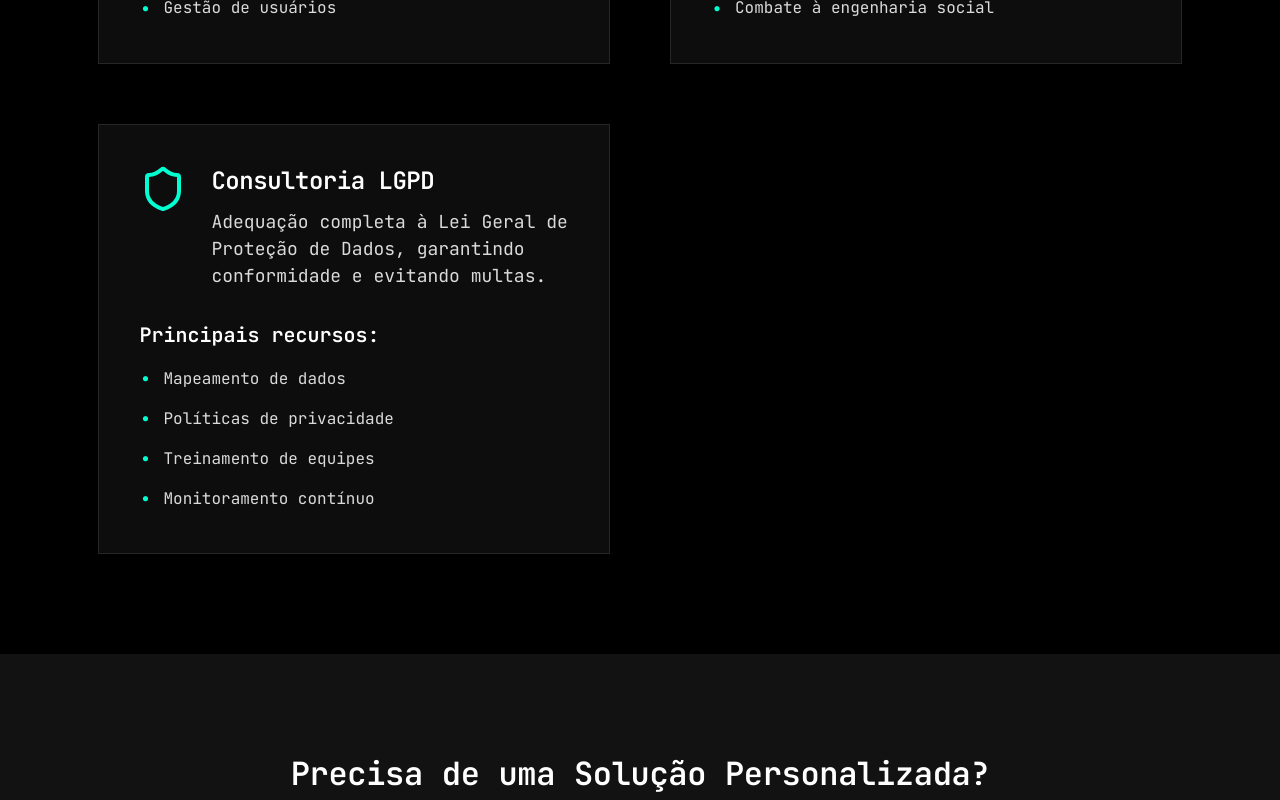
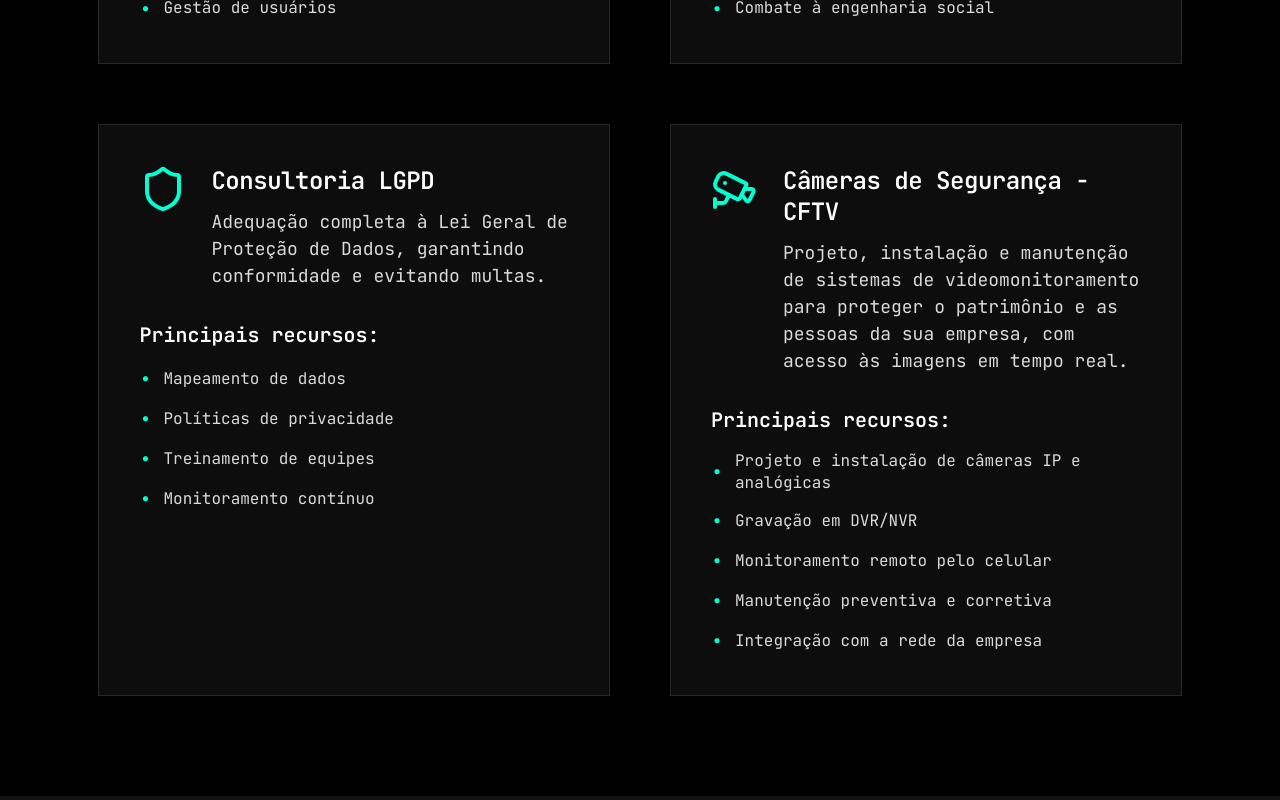
Before and after one commit to algti/site-alg, a React (Create React App) app in the folder frontend/: page /servicos in a window 1280 px wide. Shown: the part 2680-3480 px from the top of the page. Built offline with nearby package versions, Linux system fonts and the light colour scheme; no server answers.

Commit message:
Add Câmeras de Segurança - CFTV service
Generated with [Devin](https://devin.ai)

Co-Authored-By: Devin <158243242+devin-ai-integration[bot]@users.noreply.github.com>

```diff
--- a/frontend/src/components/BudgetRequestForm.js
+++ b/frontend/src/components/BudgetRequestForm.js
@@ -29,6 +29,7 @@ const BudgetRequestForm = ({ onClose, onSuccess }) => {
     'Administração de TI',
     'Treinamentos',
     'Consultoria LGPD',
+    'Câmeras de Segurança - CFTV',
     'Segurança da Informação'
   ];
 
--- a/frontend/src/components/Footer.js
+++ b/frontend/src/components/Footer.js
@@ -39,6 +39,7 @@ const Footer = () => {
               <li>Help Desk</li>
               <li>Infraestrutura de Rede</li>
               <li>Consultoria LGPD</li>
+              <li>Câmeras de Segurança - CFTV</li>
             </ul>
           </div>
 
--- a/frontend/src/pages/Contact.js
+++ b/frontend/src/pages/Contact.js
@@ -31,6 +31,7 @@ const Contact = () => {
     "Administração de TI",
     "Treinamentos",
     "Consultoria LGPD",
+    "Câmeras de Segurança - CFTV",
     "Orçamento Personalizado",
     "Outros"
   ];
--- a/frontend/src/pages/Home.js
+++ b/frontend/src/pages/Home.js
@@ -1,6 +1,6 @@
 import React, { useState } from 'react';
 import { Link } from 'react-router-dom';
-import { ArrowRight, CheckCircle, Users, Award, Zap, Shield, Code, Network, HelpCircle, FileText, Mail, X, Calculator } from 'lucide-react';
+import { ArrowRight, CheckCircle, Users, Award, Zap, Shield, Code, Network, HelpCircle, FileText, Mail, X, Calculator, Cctv } from 'lucide-react';
 import BudgetRequestForm from '../components/BudgetRequestForm';
 import NewsletterSignup from '../components/NewsletterSignup';
 import OptimizedImage from '../components/OptimizedImage';
@@ -29,6 +29,11 @@ const Home = () => {
       icon: <Users size={32} />,
       title: "Suporte Especializado",
       description: "Help desk dedicado e treinamentos para sua equipe dominar as ferramentas."
+    },
+    {
+      icon: <Cctv size={32} />,
+      title: "Câmeras de Segurança - CFTV",
+      description: "Videomonitoramento com instalação, manutenção e acesso remoto às imagens para proteger sua empresa."
     }
   ];
 
@@ -92,7 +97,7 @@ const Home = () => {
             </p>
           </div>
 
-          <div className="grid grid-3" style={{ marginTop: "80px" }}>
+          <div className="grid" style={{ marginTop: "80px", gridTemplateColumns: "repeat(auto-fit, minmax(240px, 1fr))" }}>
             {services.map((service, index) => (
               <div key={index} className="service-card dark-hover dark-transition">
                 <div className="service-icon" style={{ color: "var(--brand-primary)" }}>
--- a/frontend/src/pages/Services.js
+++ b/frontend/src/pages/Services.js
@@ -9,7 +9,8 @@ import {
   Settings,
   GraduationCap,
   Laptop,
-  Shield
+  Shield,
+  Cctv
 } from "lucide-react";
 import { useSEO } from '../hooks/useSEO';
 
@@ -117,6 +118,18 @@ const Services = () => {
         "Políticas de privacidade",
         "Treinamento de equipes",
         "Monitoramento contínuo"
+      ]
+    },
+    {
+      icon: <Cctv size={48} />,
+      title: "Câmeras de Segurança - CFTV",
+      description: "Projeto, instalação e manutenção de sistemas de videomonitoramento para proteger o patrimônio e as pessoas da sua empresa, com acesso às imagens em tempo real.",
+      features: [
+        "Projeto e instalação de câmeras IP e analógicas",
+        "Gravação em DVR/NVR",
+        "Monitoramento remoto pelo celular",
+        "Manutenção preventiva e corretiva",
+        "Integração com a rede da empresa"
       ]
     }
   ];
--- a/frontend/src/utils/seo.js
+++ b/frontend/src/utils/seo.js
@@ -41,6 +41,7 @@ export const seoConfig = {
       "Infraestrutura de Rede",
       "Help Desk e Suporte",
       "Consultoria LGPD",
+      "Câmeras de Segurança - CFTV",
       "Segurança da Informação"
     ],
     foundingDate: "2020-01-01",
@@ -66,7 +67,7 @@ export const seoConfig = {
 
     services: {
       title: "Serviços de TI | Consultoria e Soluções Tecnológicas - ALG",
-      description: "Descubra nossos serviços: Consultoria em TI, Desenvolvimento de Software, Infraestrutura de Rede, Help Desk, LGPD e Segurança da Informação.",
+      description: "Descubra nossos serviços: Consultoria em TI, Desenvolvimento de Software, Infraestrutura de Rede, Help Desk, LGPD, Câmeras de Segurança (CFTV) e Segurança da Informação.",
       keywords: "serviços TI, consultoria, desenvolvimento software, infraestrutura, help desk, LGPD, segurança informação",
       canonical: "/servicos",
       type: "website"
```
